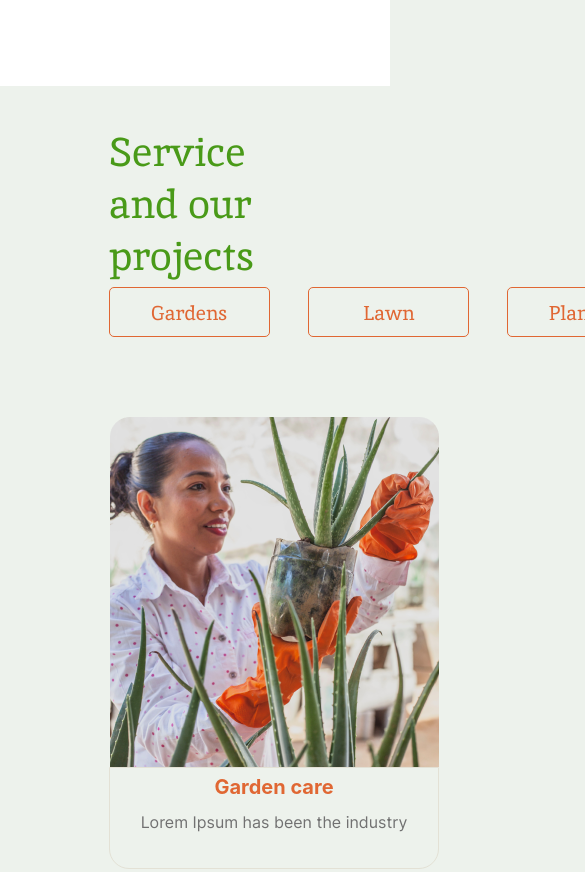
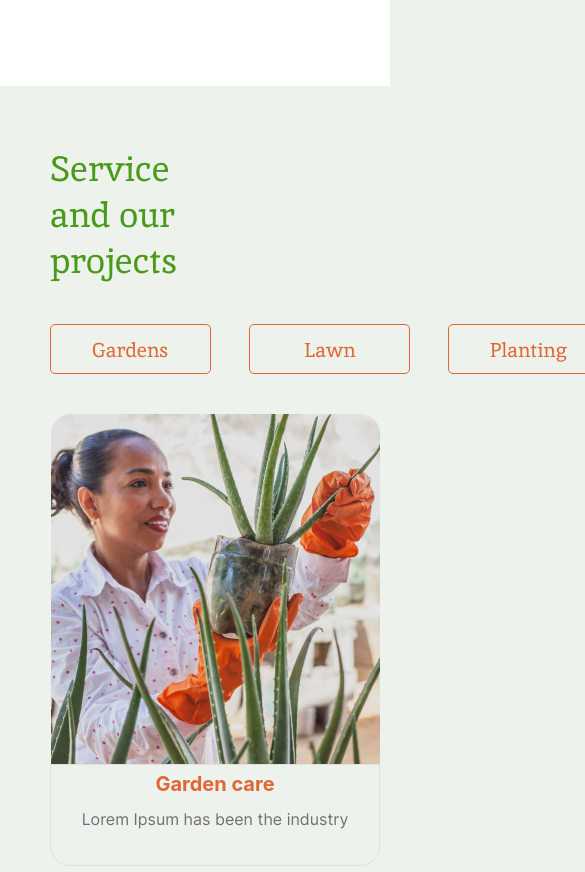
Before and after one commit to IrinaOsp/RS-Stage-0, a plain HTML site: page plants/index.html in a window 390 px wide. Shown: the part 1780-2652 px from the top of the page, 585 px wide, since content can reach past the window. Drawn offline with Linux system fonts and the light colour scheme; files whose address does not match are found by name; a web font is replaced by a local one.

Commit message:
feat: service section adjust 768px except imgs

```diff
--- a/plants/CSS/style.css
+++ b/plants/CSS/style.css
@@ -652,6 +652,14 @@ html, body {
     padding: 40px 50px 70px;
   }
 
+  .services-content h2 {
+    padding-bottom: 40px;
+  }
+
+  .services-container {
+    justify-content: space-around;
+  }
+
 }
 
 @media screen and (max-width: 1260px) {
@@ -706,6 +714,32 @@ html, body {
     .about-subcontainer-img {
       margin-left: auto;
       margin-right: auto;
+    }
+
+    #service {
+      padding: 60px 50px 32px;
+    }
+
+    .services-content {
+      padding-bottom: 40px;
+    }
+
+    .services-content h2 {
+      font-size: 35px;
+      line-height: 46px;
+    }
+
+    .services-content-buttons {
+      padding-top: 0;
+    }
+
+    .services-container {
+      justify-content: space-between;
+    }
+
+    .services-container > div {
+      margin-bottom: 38px;
+
     }
 
 
```
